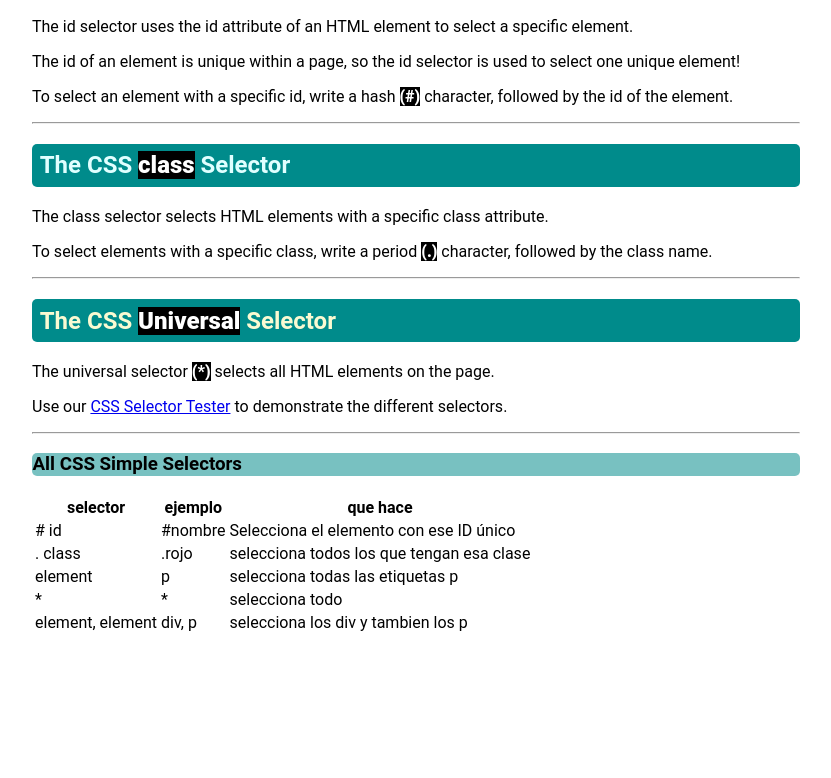
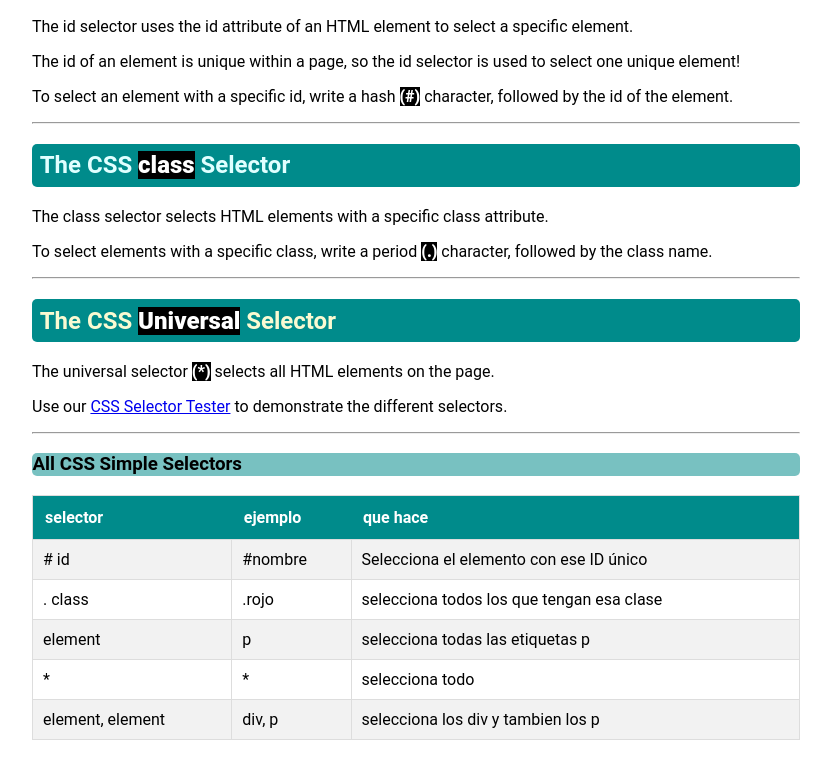
Before and after one commit to JuanRuizEscudero/RuizJoan_2526_ASIX1_0373_AE4_CSS, a plain HTML site: page index.html in a window 1280 px wide. Shown: the part 640-1418 px from the top of the page, without its empty margins (224-1055 px from the left). Before the commit the page ends 1275 px from the top, so only its background shows below. Drawn offline with Linux system fonts and the light colour scheme.

Commit message:
tabla realizada con diferentes cosas para que quede guay

```diff
--- a/styles.css
+++ b/styles.css
@@ -81,3 +81,34 @@ img {
     border: solid darkcyan 1px;
     border-radius: 5px;
 }
+
+.tabla-final {
+    width: 100%;
+    border-collapse: collapse; /* quita los espacios dobles */
+    margin-top: 10px;
+    margin-bottom: 50px;
+    border: 1px solid #ddd; /* borde gris suave */
+}
+
+.tabla-final th {
+    background-color: darkcyan; /* usamos el color del tema */
+    color: white;
+    padding: 12px;
+    text-align: left; /* titulos alineados a la izquierda queda mas pro */
+}
+
+.tabla-final td {
+    padding: 10px;
+    border: 1px solid #ddd; /* bordes finos grises */
+    text-align: left;
+}
+
+/* Esto hace el efecto "cebra" */
+.tabla-final tr:nth-child(even) {
+    background-color: #f2f2f2;
+}
+
+/* un pequeño efecto al pasar el raton para molar mas */
+.tabla-final tr:hover {
+    background-color: #ddd;
+}
```
